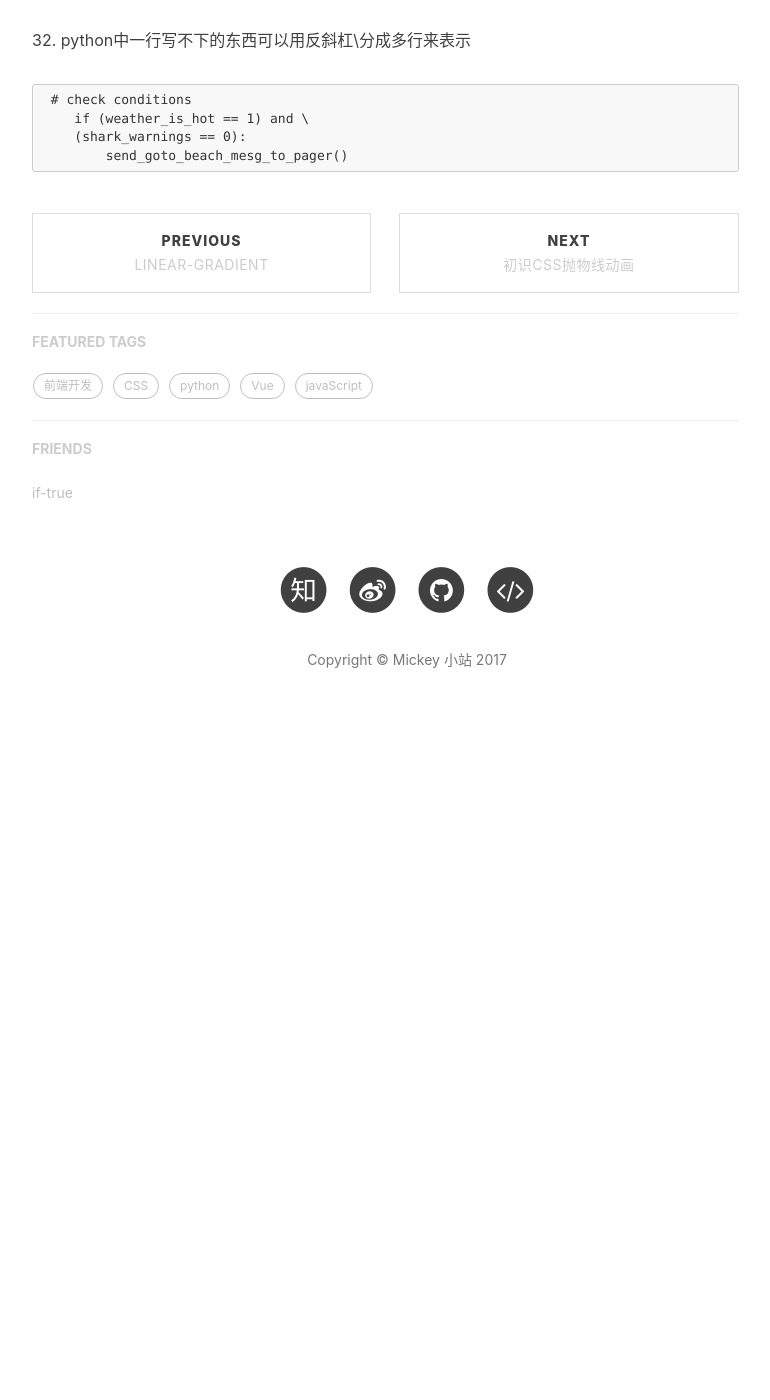
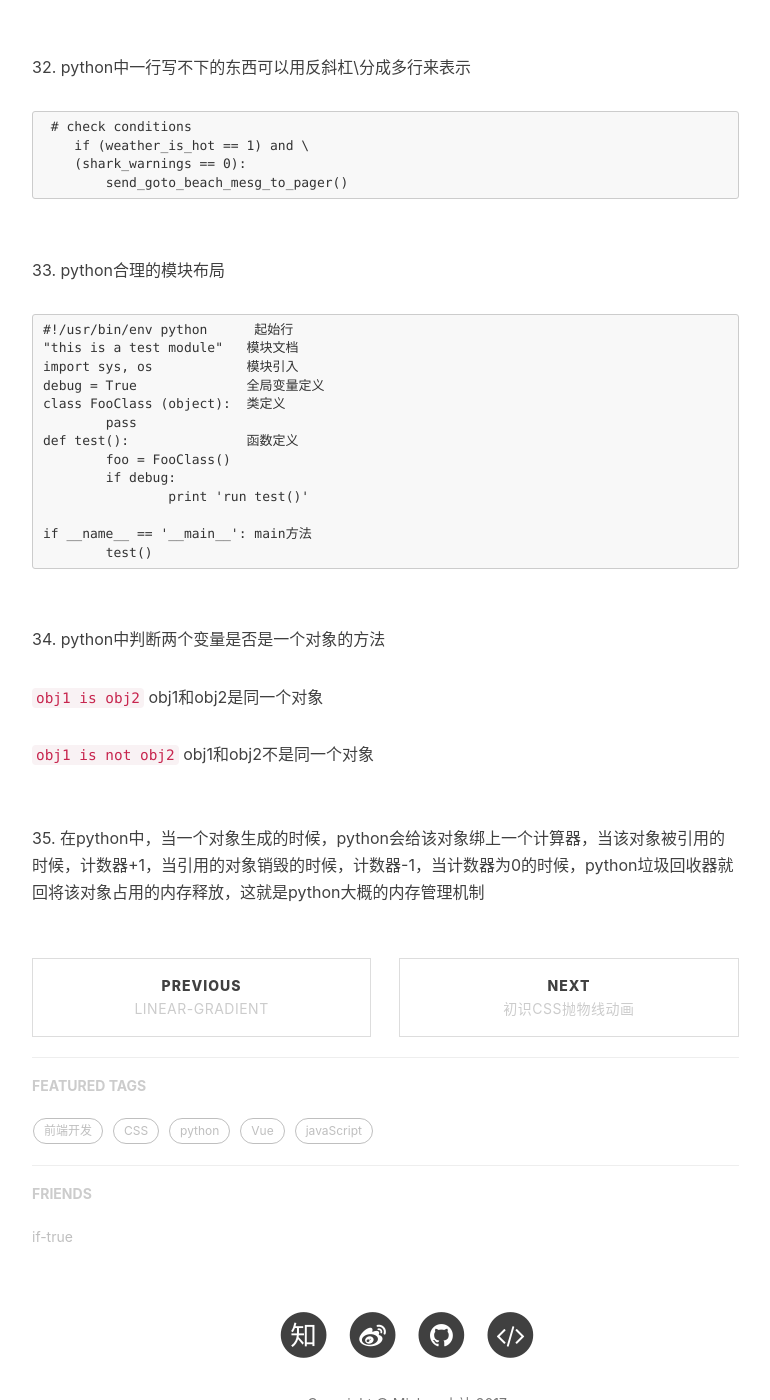
Before and after one commit to mickey0524/mickey0524.github.io, a Jekyll site: the page built from _posts/2017-08-05-begin-python.md, in a window 1280 px wide and 1400 px high, scrolled down 7123 px. Shown: the whole window, without its empty margins (233-1003 px from the left). Built offline with Jekyll 4.4.1, drawn with Linux system fonts in a browser that asks for light colours; nearby versions of some CDN libraries; comment, search, counter and statistics services are not loaded; before the commit the page ends 7887 px from its top, so only the background shows below that; some of the changed text lies outside the part shown.

Commit message:
feat(python): 增加begin-python的内容

````diff
--- a/_posts/2017-08-05-begin-python.md
+++ b/_posts/2017-08-05-begin-python.md
@@ -9,7 +9,7 @@ tags:
     - python
 ---
 
-一直觉得前端工程师不能完全拘泥于前端开发，应该多关注关注后端领域，毕竟作为http的两端，缺一不可，233333，正好公司后端用的语言是python，加之想学习python数据抓取配合前端进行数据可视化的开发，于是义无反顾的开始学习啦
+一直觉得前端工程师不能完全拘泥于前端开发，应该多关注关注后端领域，毕竟作为http的两端，缺一不可，233333，正好公司后端用的语言是python，加之想学习python数据抓取配合前端进行数据可视化的开发，于是义无反顾的开始学习啦，本博客的内容来自[《python核心编程》](https://book.douban.com/subject/3112503/)和[《廖雪峰python》](https://www.liaoxuefeng.com/wiki/001374738125095c955c1e6d8bb493182103fac9270762a000)，感谢🙏
 <br>
 <br>------------
 <br>
@@ -239,3 +239,29 @@ c = copy.deepcopy(a) # 深拷贝
     (shark_warnings == 0):
     	send_goto_beach_mesg_to_pager()
 ```
+
+<br>33. python合理的模块布局
+
+```
+#!/usr/bin/env python      起始行
+"this is a test module"   模块文档
+import sys, os            模块引入
+debug = True              全局变量定义
+class FooClass (object):  类定义
+	pass
+def test():               函数定义
+	foo = FooClass()
+	if debug:
+		print 'run test()'
+
+if __name__ == '__main__': main方法
+	test()
+```
+
+<br>34. python中判断两个变量是否是一个对象的方法
+
+`obj1 is obj2` obj1和obj2是同一个对象
+
+`obj1 is not obj2` obj1和obj2不是同一个对象
+
+<br>35. 在python中，当一个对象生成的时候，python会给该对象绑上一个计算器，当该对象被引用的时候，计数器+1，当引用的对象销毁的时候，计数器-1，当计数器为0的时候，python垃圾回收器就回将该对象占用的内存释放，这就是python大概的内存管理机制
````
